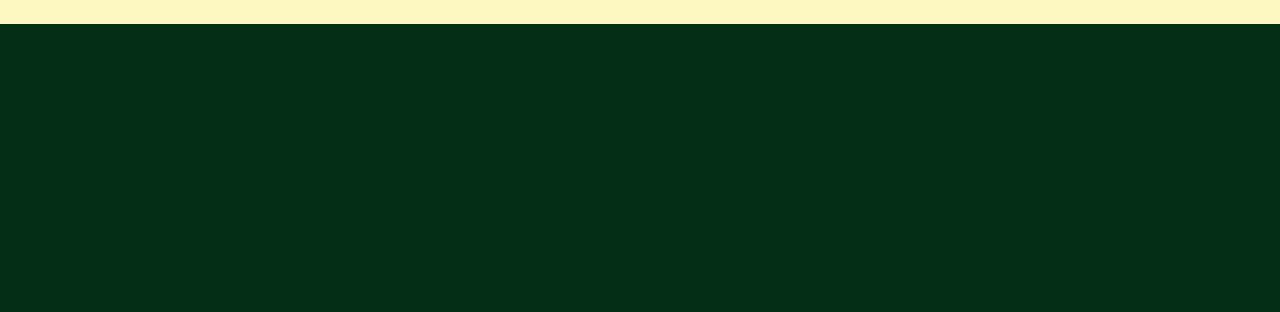
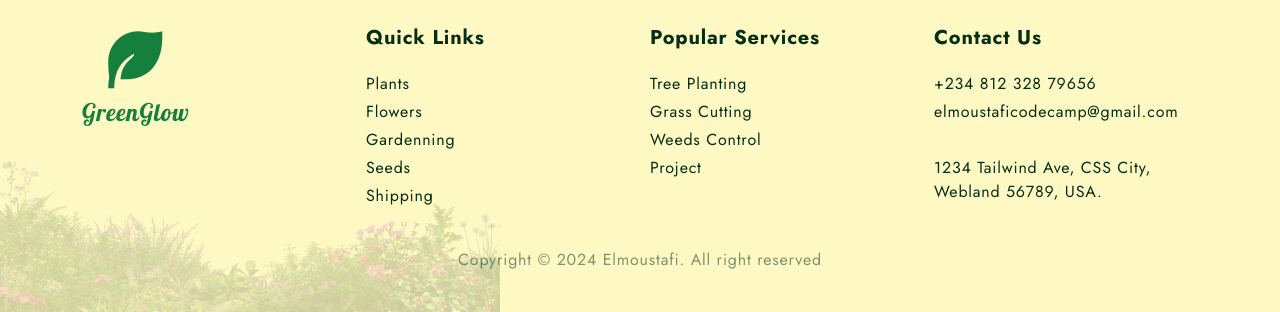
Before and after one commit to Elmoustafi-22/greenglow, a website: page index.html in a window 1280 px wide. Shown: the part 3814-4126 px from the top of the page. Before the commit the page ends 3838 px from the top, so only its background shows below. Drawn offline with nearby package versions, Linux system fonts and the light colour scheme.

Commit message:
Created the Footer section

```diff
--- a/index.html
+++ b/index.html
@@ -512,7 +512,7 @@
         </div>
 
         <!--social icon-->
-        <div class="container mt-16 mt-b0">
+        <div class="container mt-16 mb-10">
             <div class="border-b border-green-500 relative">
                 <div class="absolute top-0
                     transform -translate-y-1/2 left-0 right-0 max-w-36 mx-auto">
@@ -527,10 +527,59 @@
         </div>
 
         <!--content-->
+        <div class="container grid grid-cols-1 md:grid-cols-2
+            lg:grid-cols-3 xl:grid-cols-4 gap-5 text-center md:text-start">
+            <!-- Item 1 -->
+            <div>
+                <div class="text-7xl text-green-700 text-center inline-block">
+                    <i class="ri-leaf-fill"></i>
+                    <p class="font-Lobster text-xl sm:text-2xl">GreenGlow</p>
+                </div>
+            </div>
+            <!--Item 2-->
+            <div>
+                <p class="mb-5 font-bold text-xl">Quick Links</p>
+                <div class="flex flex-col gap-1">
+                    <a href="#">Plants</a>
+                    <a href="#">Flowers</a>
+                    <a href="#">Gardenning</a>
+                    <a href="#">Seeds</a>
+                    <a href="#">Shipping</a>
+
+                </div>
+            </div>
+            <!--Item 3-->
+            <div>
+                <p class="mb-5 font-bold text-xl">Popular Services</p>
+                <div class="flex flex-col gap-1">
+                    <a href="#">Tree Planting</a>
+                    <a href="#">Grass Cutting</a>
+                    <a href="#">Weeds Control</a>
+                    <a href="#">Project</a>
+                </div>
+            </div>
+            <!--Item 4-->
+            <div>
+                <p class="mb-5 font-bold text-xl">Contact Us</p>
+                <div class="flex flex-col gap-1">
+                    <a href="tel:+23481232879656">+234 812 328 79656</a>
+                    <a href="mailto:elmoustaficodecamp@gmail.com">elmoustaficodecamp@gmail.com</a>
+                    <br>
+                    <p>1234 Tailwind Ave, CSS City, Webland 56789, USA.</p>
+                </div>
+            </div>
+        </div>
 
         <!--copyright-->
+        <div class="container">
+            <p class="text-center mt-10 opacity-50">Copyright &copy; 2024 Elmoustafi. All right reserved</p>
+        </div>
 
         <!--floral image-->
+        <div class="absolute bottom-0 left-0 opacity-20 pointer-events-none">
+            <img src="assets/img/floral-4.png"
+                alt="floral_image" class="w-full lg:w-1/2">
+        </div>
     </footer>
 
     <!--~~~~~~~~~~~~~~~~~~Scroll Up~~~~~~~~~~~~~~~~~~~~~~-->
```
Also changed, not shown: assets/img/floral-1.png (added), assets/img/floral-2.png (added), assets/img/floral-3.png (added), assets/img/floral-4.png (added), output.css.
